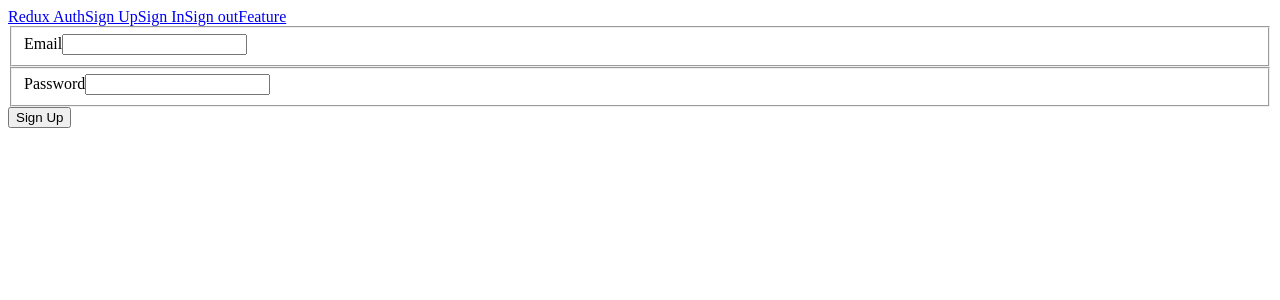
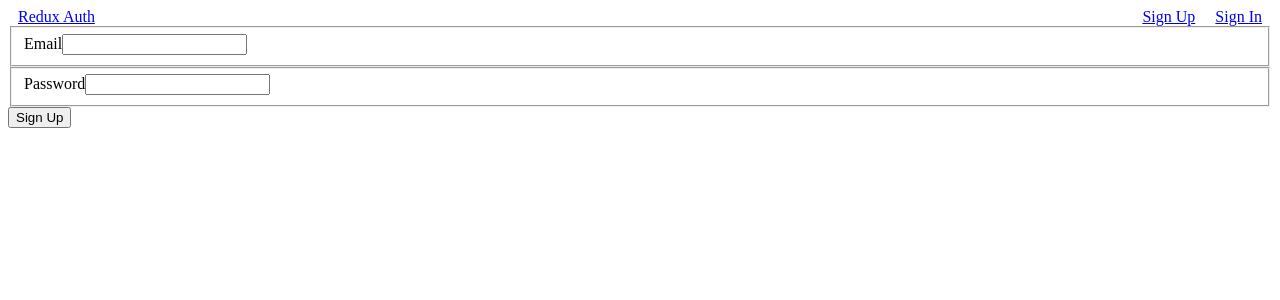
Before and after one commit to bhagirthijhamb/Client-Advaced-ReactRedux, a React (Create React App) app: page /signup in a window 1280 px wide. Shown: the top 300 px of the page. Built offline with nearby package versions, Linux system fonts and the light colour scheme.

Commit message:
Update Header, Header stylling

```diff
--- a/src/components/Header.js
+++ b/src/components/Header.js
@@ -1,18 +1,39 @@
 import React, { Component } from 'react';
 import { Link } from 'react-router-dom';
+import { connect } from 'react-redux';
+import './HeaderStyle.css';
 
 class Header extends Component {
+  renderLinks(){
+    if(this.props.authenticated){
+      return (
+        <div>
+          <Link to="/signout">Sign out</Link>
+          <Link to="/feature">Feature</Link>
+        </div>
+      )
+    } else {
+      return (
+        <div>
+          <Link to="/signup">Sign Up</Link>
+          <Link to="/signin">Sign In</Link>
+        </div>
+      )
+    }
+  }
+
   render() {
     return (
-      <div>
+      <div className="header">
         <Link to="/">Redux Auth</Link>
-        <Link to="/signup">Sign Up</Link>
-        <Link to="/signin">Sign In</Link>
-        <Link to="/signout">Sign out</Link>
-        <Link to="/feature">Feature</Link>
+        {this.renderLinks()}
       </div>
     )
   }
 }
 
-export default Header;
+function mapStateToProps (state) {
+  return { authenticated: state.auth.authenticated }
+}
+
+export default connect(mapStateToProps)(Header);
--- /dev/null
+++ b/src/components/HeaderStyle.css
@@ -0,0 +1,8 @@
+.header {
+  display: flex;
+  justify-content: space-between;
+}
+
+.header a {
+  margin: 0 10px;
+}
```
